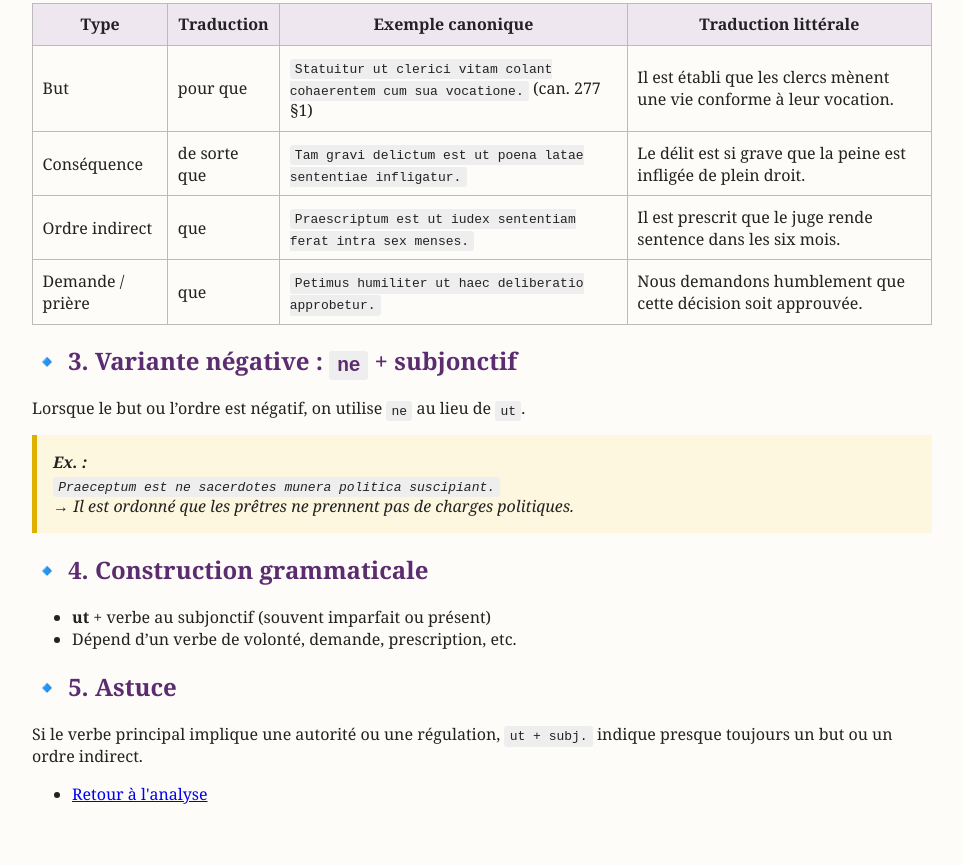
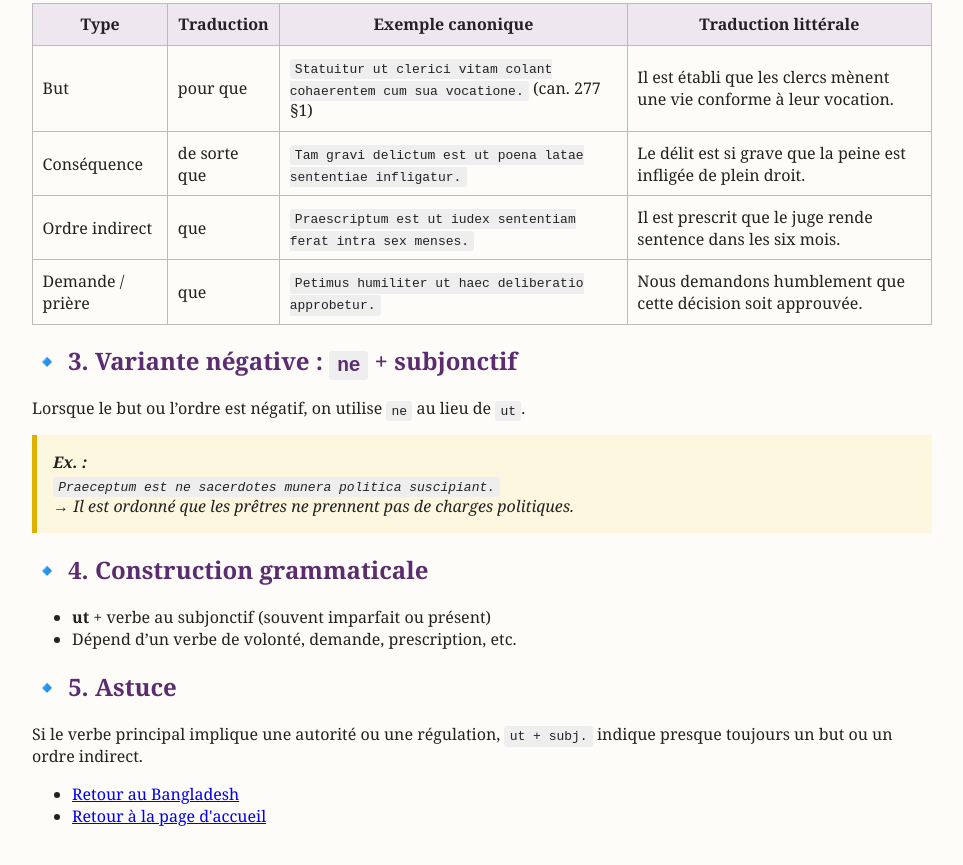
Before and after one commit to elibruyere/Clause-ut, a plain HTML site: page index.html in a window 1280 px wide. Shown: the part 328-1193 px from the top of the page, without its empty margins (158-1121 px from the left). Drawn offline with Linux system fonts and the light colour scheme.

Commit message:
Update index.html

```diff
--- a/index.html
+++ b/index.html
@@ -104,7 +104,8 @@
   <p>Si le verbe principal implique une autorité ou une régulation, <code>ut + subj.</code> indique presque toujours un but ou un ordre indirect.</p>
 
       <ul>
-    <li><a href="https://elibruyere.github.io/apostolic-constitution/">Retour à l'analyse</a></li>
+   <li><a href="https://elibruyere.github.io/apostolic-constitution/">Retour au Bangladesh</a></li>
+ <li><a href="https://elibruyere.github.io/analyses-canoniques/">Retour à la page d'accueil</a></li>
   </ul>
 
 </body>
```
